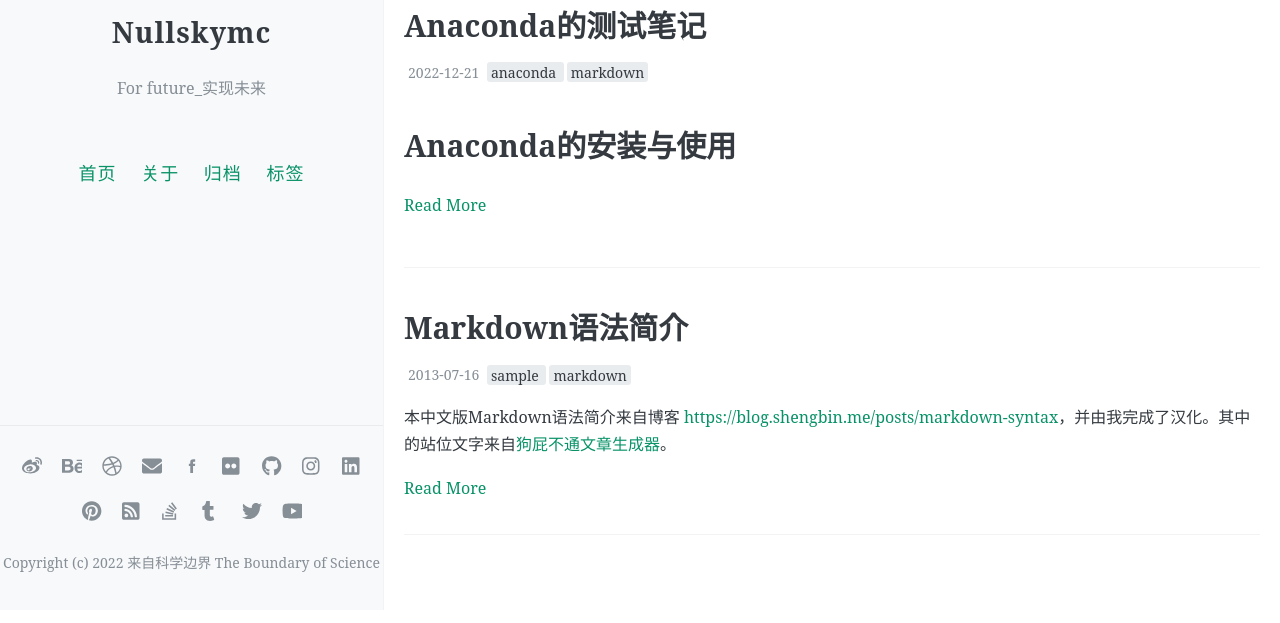
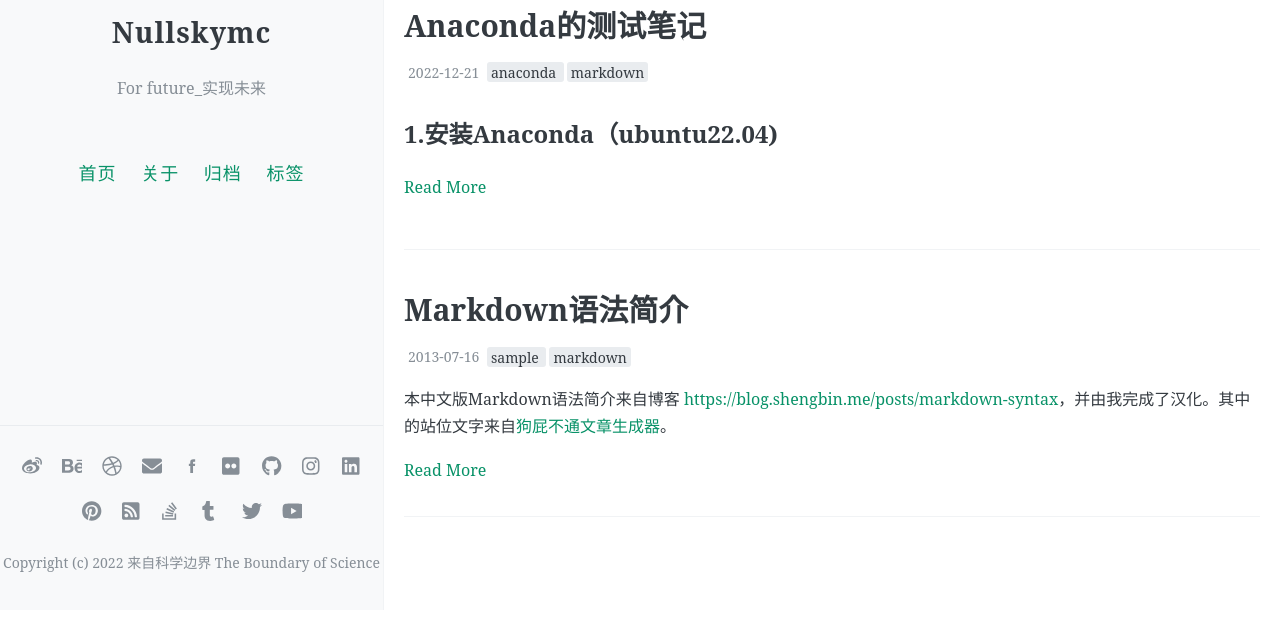
Before and after one commit to nullskymc/blogs, a Jekyll site: the page built from index.html, in a window 1280 px wide. Shown: the part 290-913 px from the top of the page. Built offline with Jekyll 4.4.1, drawn with Linux system fonts in a browser that asks for light colours; the list of posts is cut into pages by our own code; comment, search, counter and statistics services are not loaded.

Commit message:
Update 2022-12-21-anaconda.md

```diff
--- a/_posts/2022-12-21-anaconda.md
+++ b/_posts/2022-12-21-anaconda.md
@@ -8,7 +8,6 @@ comments: true
 toc: true
 ---
 
-# Anaconda的安装与使用
 ## 1.安装Anaconda（ubuntu22.04)
 
 打开Anaconda的官网：
```
